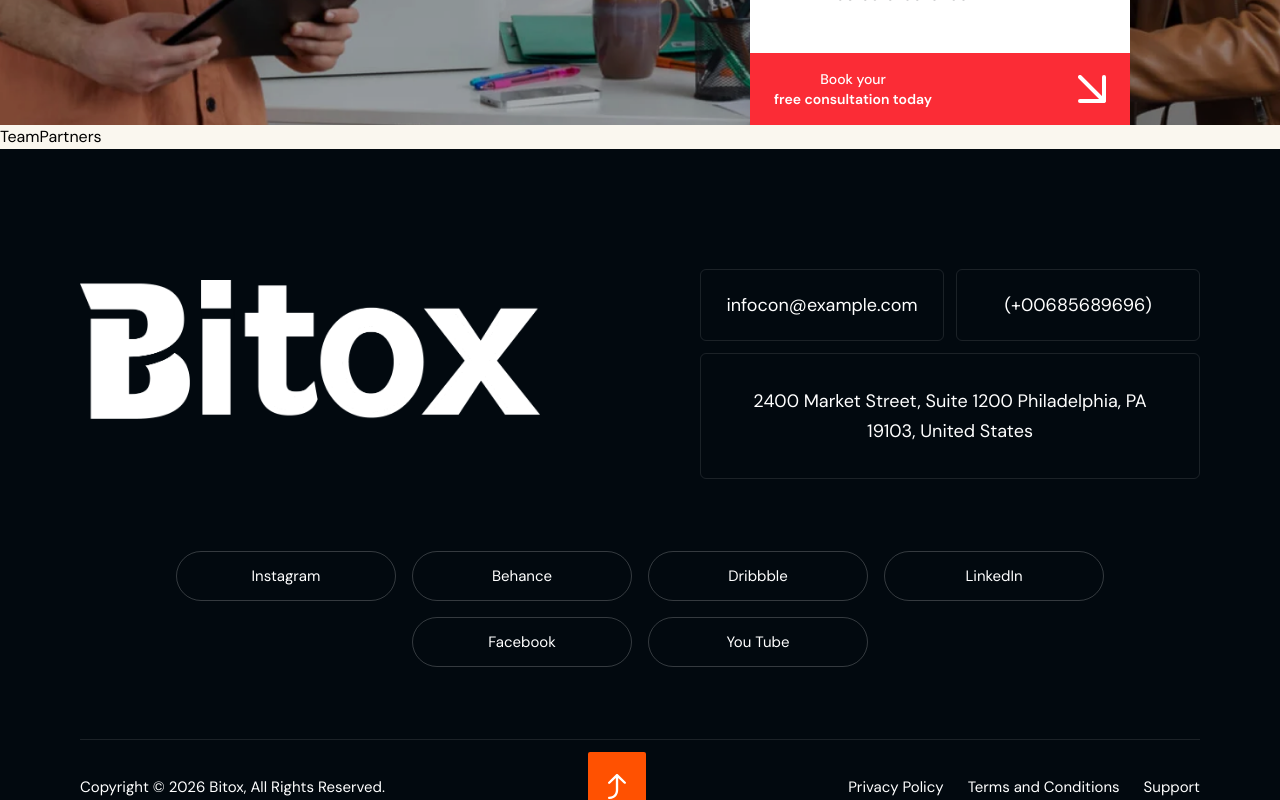
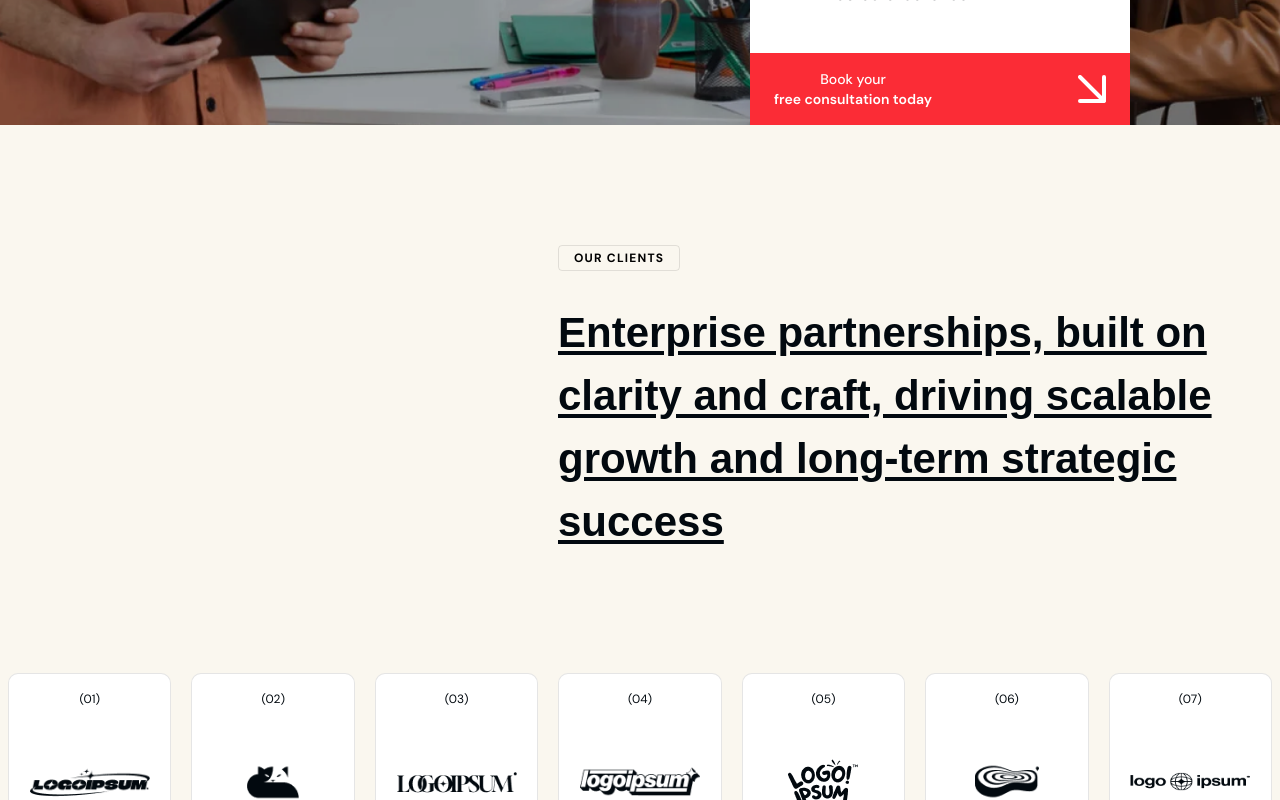
Before and after one commit to Mostofa-zaman/bitox-business-consulting-website, a Next.js app: page /team in a window 1280 px wide. Shown: the part 3780-4580 px from the top of the page. Built offline with nearby package versions, Linux system fonts and the light colour scheme; no server answers.

Commit message:
feat(TeamPartners): add OurClients to TeamPartners

```diff
--- a/src/components/teamMember/TeamPartners.jsx
+++ b/src/components/teamMember/TeamPartners.jsx
@@ -1,9 +1,8 @@
-import React from 'react'
+import React from "react";
+import OurClients from "../homeTwo/OurClients";
 
 const TeamPartners = () => {
-  return (
-    <div>TeamPartners</div>
-  )
-}
+  return <OurClients />;
+};
 
-export default TeamPartners
+export default TeamPartners;
```
